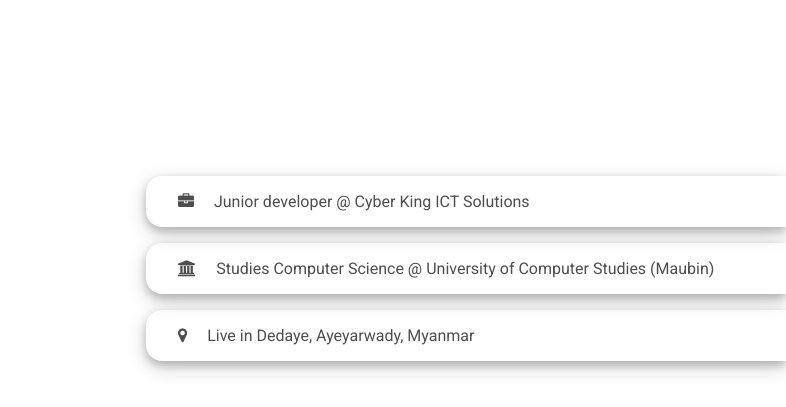
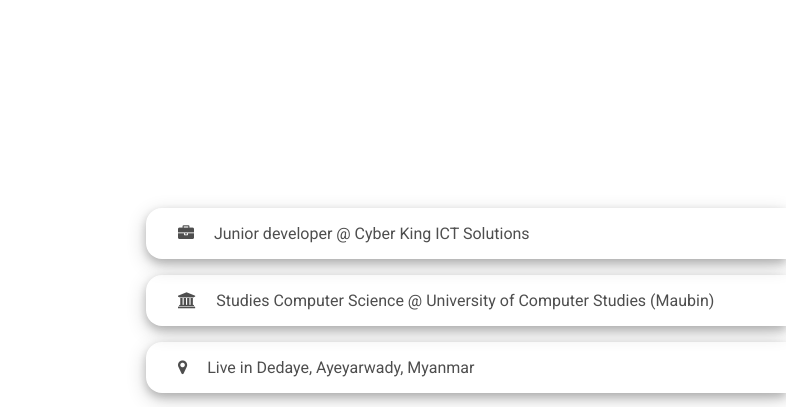
Before and after one commit to ZignOut/heinhtetaung.com, a plain HTML site: page index.html in a window 1280 px wide. Shown: the top 407 px of the page, 494-1280 px from the left. Drawn offline with Linux system fonts and the light colour scheme.

Commit message:
Fix layout

```diff
--- a/index.html
+++ b/index.html
@@ -77,7 +77,7 @@
         .info {
             width: 50%;
             float: left;
-            padding-top: 12.5%;
+            padding-top: 15%;
         }
 
         .info .info-card {
```
